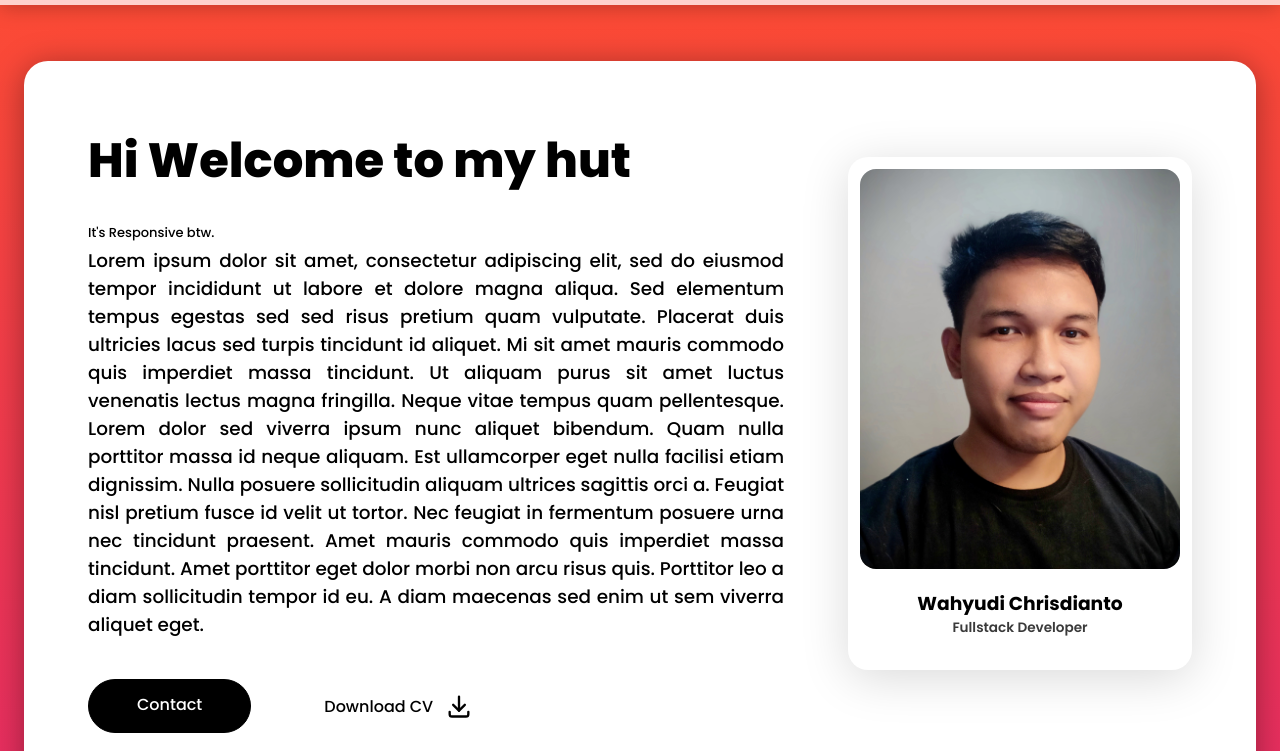
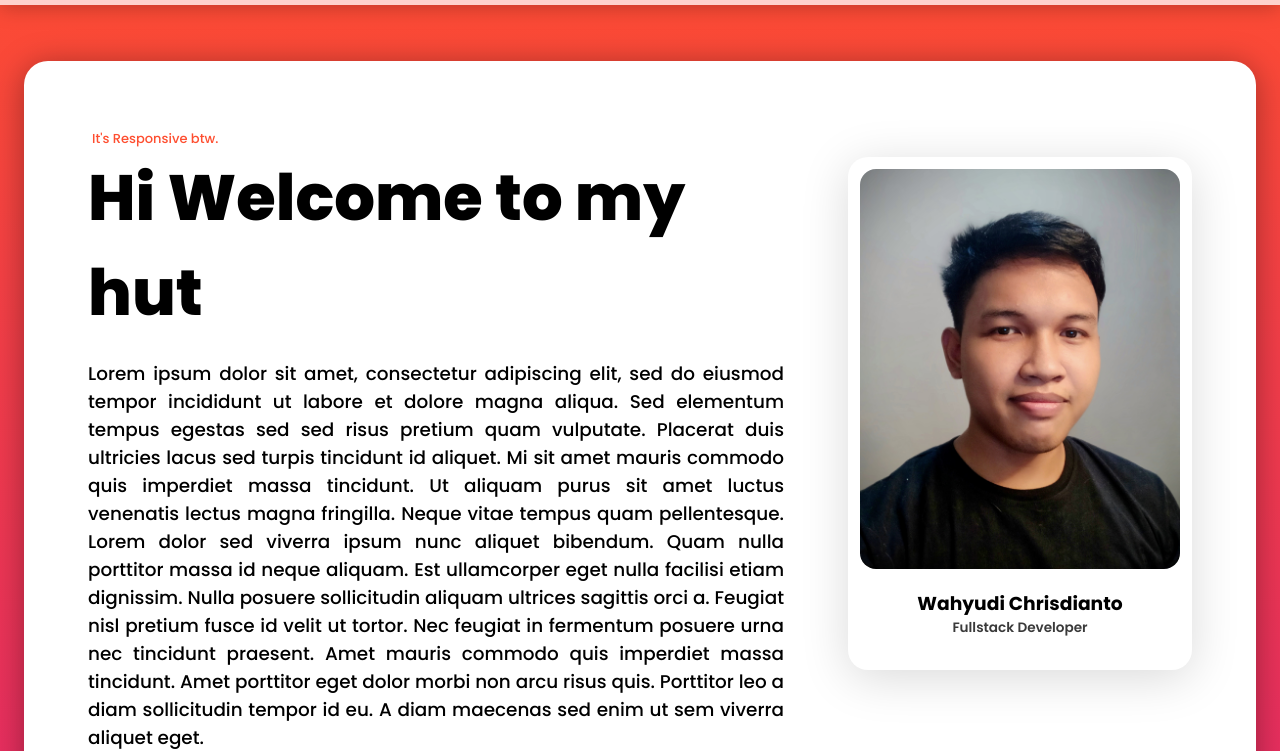
Before and after one commit to omoWahyu/Camp-Batch43-Stage1.1, a plain HTML site: page index.html in a window 1280 px wide. Shown: the part 87-838 px from the top of the page. Drawn offline with Linux system fonts and the light colour scheme.

```diff
--- a/assets/css/app.css
+++ b/assets/css/app.css
@@ -144,7 +144,7 @@
 /* Card - Responsive Media */
 @media (min-width: 1024px) {
   .card-title {
-    font-size: 3rem;
+    font-size: 4rem;
     margin-bottom: 20px;
   }
 }
--- a/index.html
+++ b/index.html
@@ -34,9 +34,9 @@
 
       <div class="card-split__horizontal">
         <div class="card-split__left">
+          <span style="font-size: small; color: #fe4e30; padding-left: 4px;">It's Responsive btw.</span>
           <h1 class="card-title">Hi Welcome to my hut</h1>
           <p class="card-split__desc">
-            <span style="font-size: small;">It's Responsive btw.</span><br>
             Lorem ipsum dolor sit amet, consectetur adipiscing elit, sed do eiusmod tempor
             incididunt ut labore et dolore magna aliqua. Sed elementum tempus egestas sed sed risus pretium quam
             vulputate. Placerat duis ultricies lacus sed turpis tincidunt id aliquet. Mi sit amet mauris commodo quis
```
